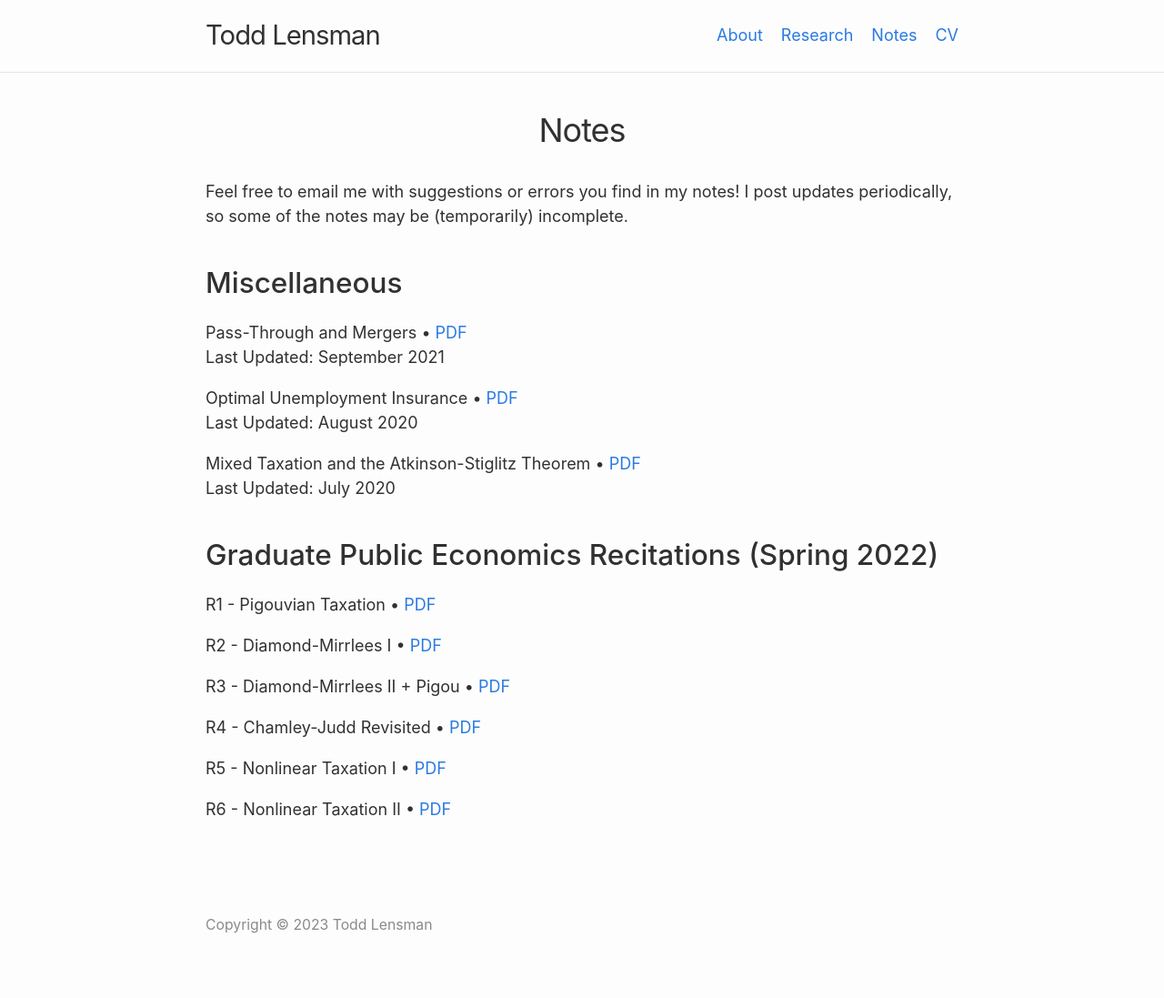
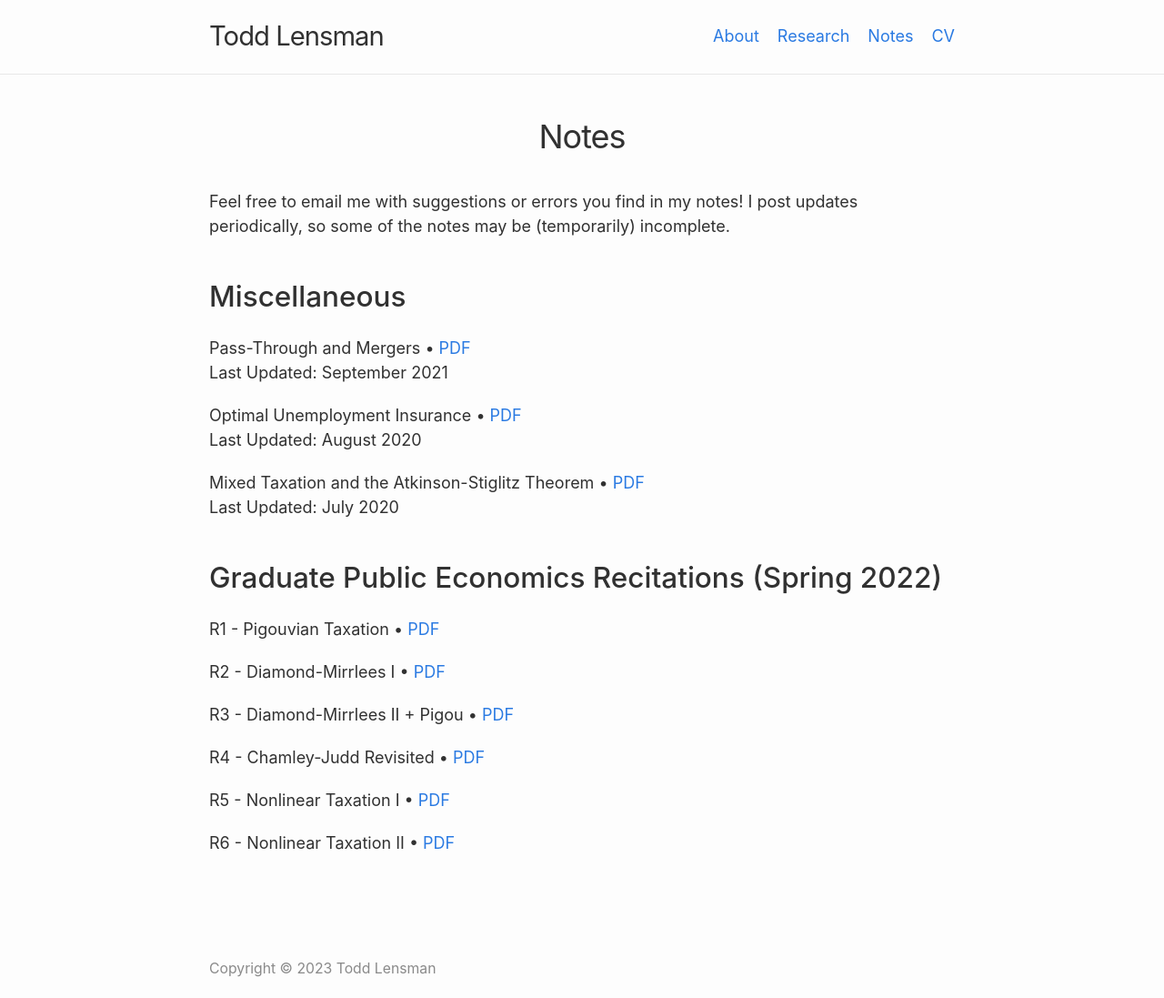
Before and after one commit to talensman/talensman.github.io, a Jekyll site: the page built from notes.md, in a window 1280 px wide. Shown: the whole page at 91% size. Built offline with Jekyll 4.4.1, drawn with Linux system fonts in a browser that asks for light colours; before the commit the page ends 1047 px from its top, so only the background shows below that.

Commit message:
Update minima.scss

```diff
--- a/_sass/minima.scss
+++ b/_sass/minima.scss
@@ -8,7 +8,7 @@ $base-font-weight: 400 !default;
 $small-font-size:  $base-font-size * 0.875 !default;
 $base-line-height: 1.5 !default;
 
-$spacing-unit:     36px !default;
+$spacing-unit:     40px !default;
 
 $text-color:       #313131 !default;
 $background-color: #fdfdfd !default;
```
